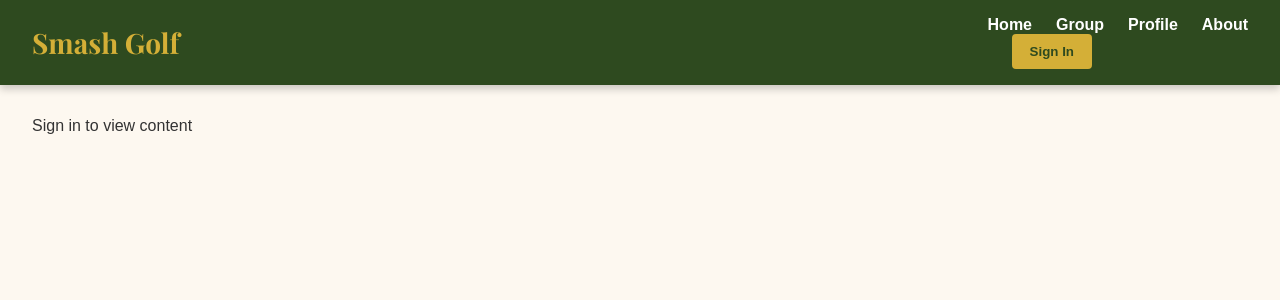
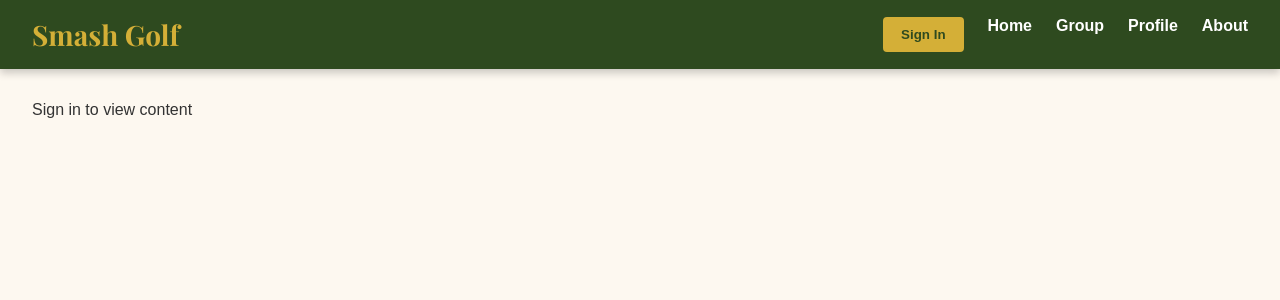
Before and after one commit to mikacelik11/smashgolf, a React (Create React App) app: page / in a window 1280 px wide. Shown: the top 300 px of the page. Built offline with nearby package versions, Linux system fonts and the light colour scheme.

Commit message:
moved the sign in button to the left of the home button.

```diff
--- a/src/App.js
+++ b/src/App.js
@@ -151,21 +151,27 @@ function App() {
           <h1>Smash Golf</h1>
         </div>
         <div className="navbar-right">
+
           <ul className="nav-links">
+          {!isSignedIn ? (
+              <li>
+                <button className="auth-button" onClick={openSignInModal}>
+                  Sign In
+                </button>
+              </li>
+            ) : (
+              <li>
+                <button className="auth-button" onClick={handleSignOut}>
+                  Sign Out
+                </button>
+              </li>
+            )}
             <li onClick = {() => setActiveSection('home')}>Home</li>
             <li onClick = {() => setActiveSection('group')}>Group</li>
             <li onClick = {() => setActiveSection('profile')}>Profile</li>
             <li onClick={() => setActiveSection('about')}>About</li>
           </ul>
-          {isSignedIn ? (
-            <button className="auth-button" onClick={handleSignOut}>
-              Sign Out
-            </button>
-          ) : (
-            <button className="auth-button" onClick={openSignInModal}>
-              Sign In
-            </button>
-          )}
+
         </div>
       </nav>
 
```
